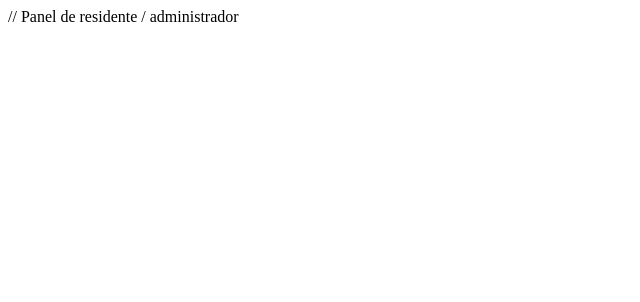
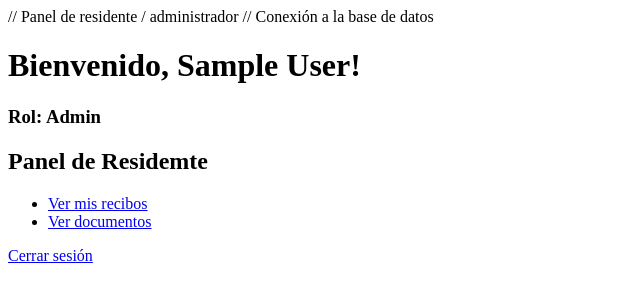
Before and after one commit to Cristianplus/Balcones-de-San-Soucci, a PHP site: page /dashboard.php in a window 1280 px wide. Shown: the top 302 px of the page, without its empty margins (0-640 px from the left). Run offline with PHP 8.4, Linux system fonts and the light colour scheme; the visitor is signed in with stand-in values (Sample User, id 1).

Commit message:
Creación del dashboard con panel dinámico según el rol de usuario

```diff
--- a/dashboard.php
+++ b/dashboard.php
@@ -1 +1,48 @@
 // Panel de residente / administrador
+
+<?php
+session_start();
+
+//Verificar si el usuario ha iniciado sesión
+if (!isset($_SESSION['usuario_id'])) {
+    header("Location: login.php");
+    exit;
+}
+
+// Incluir la conexión a la base de datos
+include 'includes/db.php';
+
+// Obtener datos de la sesión
+$nombre = $_SESSION['nombre'];
+$rol = $_SESSION['rol'];
+
+?>
+<!DOCTYPE html>
+<html lang="es">
+    <head>
+        <meta charset="UFT-8">
+        <title>Dashboard - Condominio Balcones de San Soucci</title>
+        <link rel="stylesheet" href="css/styles.css">
+    </head>
+    <body>
+        <h1>Bienvenido, <?php echo htmlspecialchars($nombre); ?>!</h1>
+        <h3>Rol: <?php echo htmlspecialchars(ucfirst($rol)); ?></h3>
+
+        <?php if ($rol === "administrador"): ?>
+            <h2>Panel de Administrador</h2>
+            <ul>
+                <li><a href="usuarios.php">Gestión de usuarios</a></li>
+                <li><a href="recibos.php">Gestión de recibos</a></li>
+                <li><a href="documentos.php">Gestión de documentos</a></li>
+            </ul>
+            <?php else: ?>
+                <h2>Panel de Residemte</h2>
+                <ul>
+                    <li><a href="recibos.php">Ver mis recibos</a></li>
+                    <li><a href="documentos.php">Ver documentos</a></li>
+                </ul>
+        <?php endif; ?>
+
+        <p><a href="logout.php">Cerrar sesión</a></p>
+    </body>
+</html>
```
